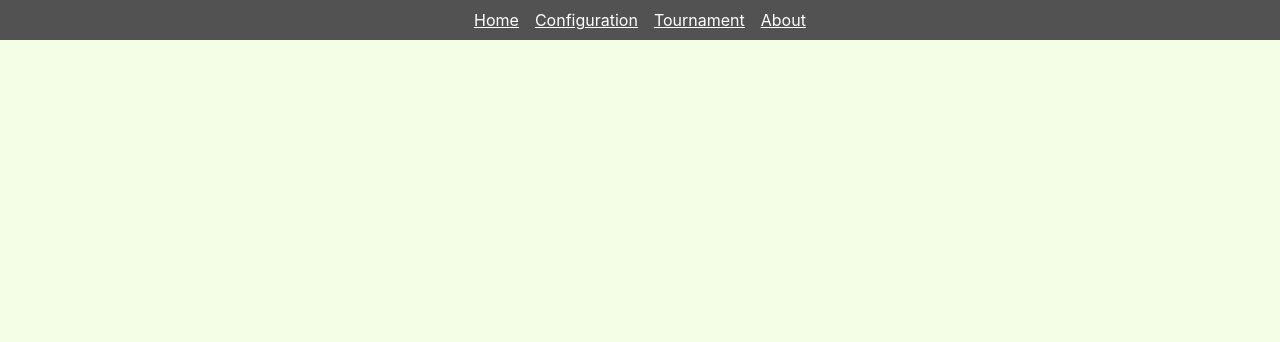
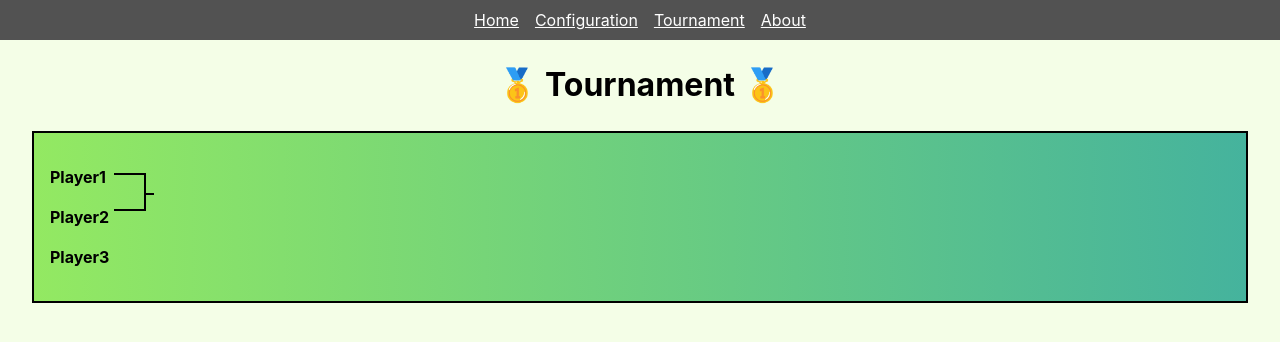
Before and after one commit to VikingMorich/counter, a React app: page /tournament/start in a window 1280 px wide. Built offline with nearby package versions, Linux system fonts and the light colour scheme.

Commit message:
more about tournament creator

```diff
--- a/src/components/tournament.js
+++ b/src/components/tournament.js
@@ -27,6 +27,7 @@ export class Tournament extends React.Component {
         }
         else {
             this.props.startTournament()
+            this.props.changePage()
         }
     }
 
--- /dev/null
+++ b/src/components/view.js
@@ -0,0 +1,44 @@
+import React from 'react'
+
+export class View extends React.Component {
+    render() {
+        let partialMembers
+        return (
+            <div >
+                <h1>🥇 Tournament 🥇</h1>
+                <div className='battle_camp'>
+                    <div>
+                        {this.props.players.map((id) =>
+                            <div key={id} className="member_box">
+                                <span className="members">{id}</span>
+                            </div>
+                        )}
+                    </div>
+                    {this.props.players.length % 2 === 0 &&
+                        <>
+                            <div>
+                                {this.props.players.filter((id, index) => index % 2 === 0).map((id) => <div className="complete_arm"></div>)}
+                            </div>
+                            <div>
+                                {this.props.players.filter((id, index) => index % 2 === 0).map((id) => <div className="hand_arm"></div>)}
+                            </div>
+                        </>
+                    }
+                    {this.props.players.length % 2 !== 0 &&
+                        <>
+                            <div>
+                                {this.props.players.filter((id, index) => index % 2 === 0 && (index !== this.props.players.length - 1)).map((id) => <div className="complete_arm"></div>)}
+                            </div>
+                            <div>
+                                {this.props.players.filter((id, index) => index % 2 === 0 && (index !== this.props.players.length - 1)).map((id) => <div className="hand_arm"></div>)}
+                            </div>
+                        </>
+                    }
+
+                </div>
+            </div>
+        );
+    }
+};
+
+export default View;
--- a/src/containers/app/index.js
+++ b/src/containers/app/index.js
@@ -4,6 +4,7 @@ import Home from '../home'
 import About from '../about'
 import Configuration from '../configuration'
 import Tournament from '../tournament'
+import View from '../tournament/view'
 
 const App = () => (
   <div>
@@ -19,6 +20,7 @@ const App = () => (
       <Route exact path="/" component={Home} />
       <Route exact path="/tournament" component={Tournament} />
       <Route exact path="/about-us" component={About} />
+      <Route exact path="/tournament/start" component={View} />
     </main>
   </div>
 )
--- a/src/containers/tournament/index.js
+++ b/src/containers/tournament/index.js
@@ -1,4 +1,5 @@
 import { connect } from 'react-redux';
+import { push } from 'connected-react-router';
 import Tournament from '../../components/tournament';
 import { addPlayer, removePlayer, startTournament} from '../../actions/creators/tournament';
 
@@ -11,7 +12,8 @@ const mapStateToProps = (state) => {
 const mapDispatchToProps = (dispatch) => ({
     addPlayer: (playerIds) => dispatch(addPlayer(playerIds)),
     removePlayer: (playerIds) => dispatch(removePlayer(playerIds)),
-    startTournament: () => dispatch(startTournament())
+    startTournament: () => dispatch(startTournament()),
+    changePage: () => dispatch(push('/tournament/start'))
 })
 
 export default connect(
--- /dev/null
+++ b/src/containers/tournament/view.js
@@ -0,0 +1,16 @@
+import { connect } from 'react-redux';
+import View from '../../components/view';
+
+const mapStateToProps = (state) => {
+    return {
+        players: state.tournament.players
+    }
+}
+
+const mapDispatchToProps = (dispatch) => ({
+})
+
+export default connect(
+    mapStateToProps,
+    mapDispatchToProps
+)(View)
--- /dev/null
+++ b/src/css/components/view.css
@@ -0,0 +1,37 @@
+.battle_camp {
+    background-image: linear-gradient(to right, #93E962, #45B39D);
+    margin-right: 2em;
+    margin-left: 2em;
+    text-align: left;
+    padding: 1em;
+    border: 2px solid black;
+    display: flex;
+}
+
+.members{
+    font-weight: bold;
+}
+
+.member_box {
+    margin-top: 1em;
+    margin-bottom: 1em;
+}
+
+.complete_arm {
+    border-right: 2px solid black;
+    border-top: 2px solid black;
+    border-bottom: 2px solid black;
+    height: 2.4em;
+    width: 2em;
+    margin-top: 1.5em;
+    margin-bottom: 1.8em;
+    margin-left: 0.3em;
+}
+
+.hand_arm{
+    border-bottom: 2px solid black;
+    height: 2.4em;
+    width: 0.5em;
+    margin-top: 0.5em;
+    margin-bottom: 1.8em;
+}
--- a/src/css/main.css
+++ b/src/css/main.css
@@ -7,3 +7,4 @@
 @import './components/colourModal.css';
 
 @import './components//tournament.css';
+@import './components/view.css';
```
